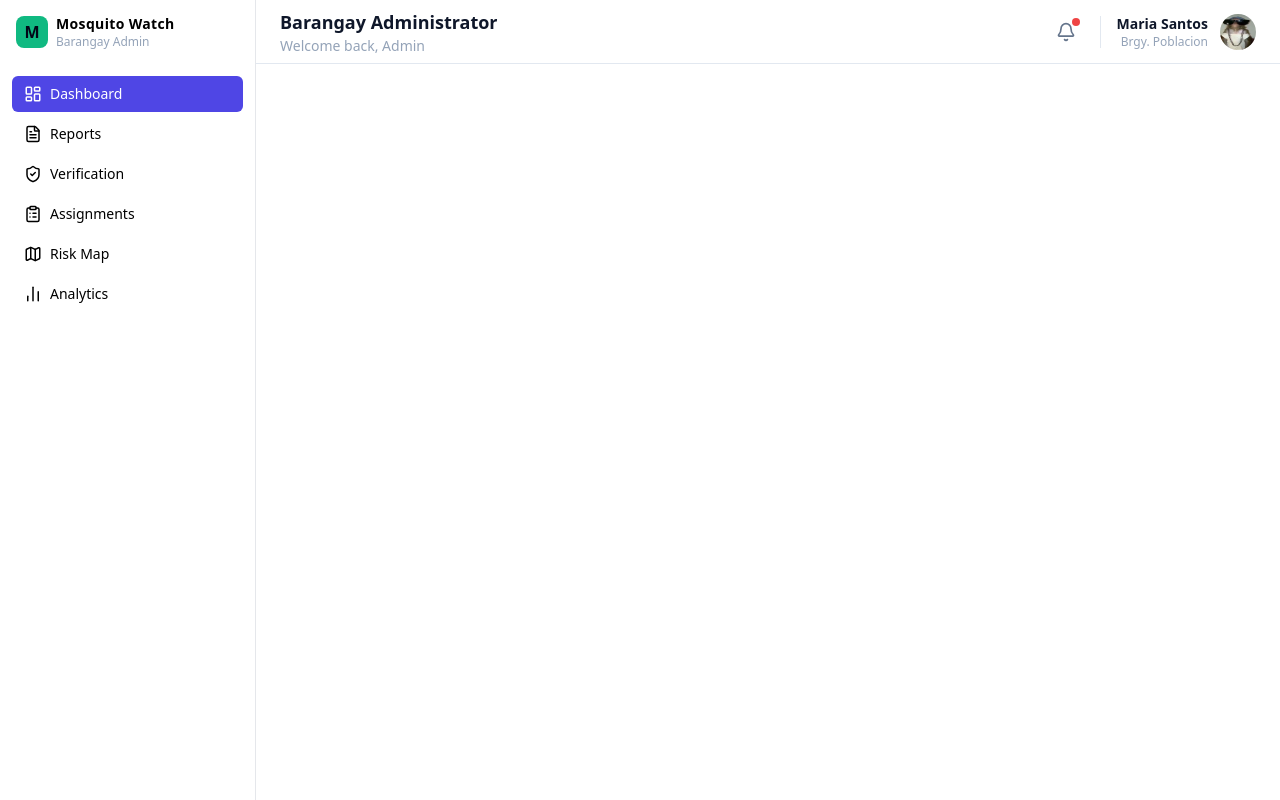
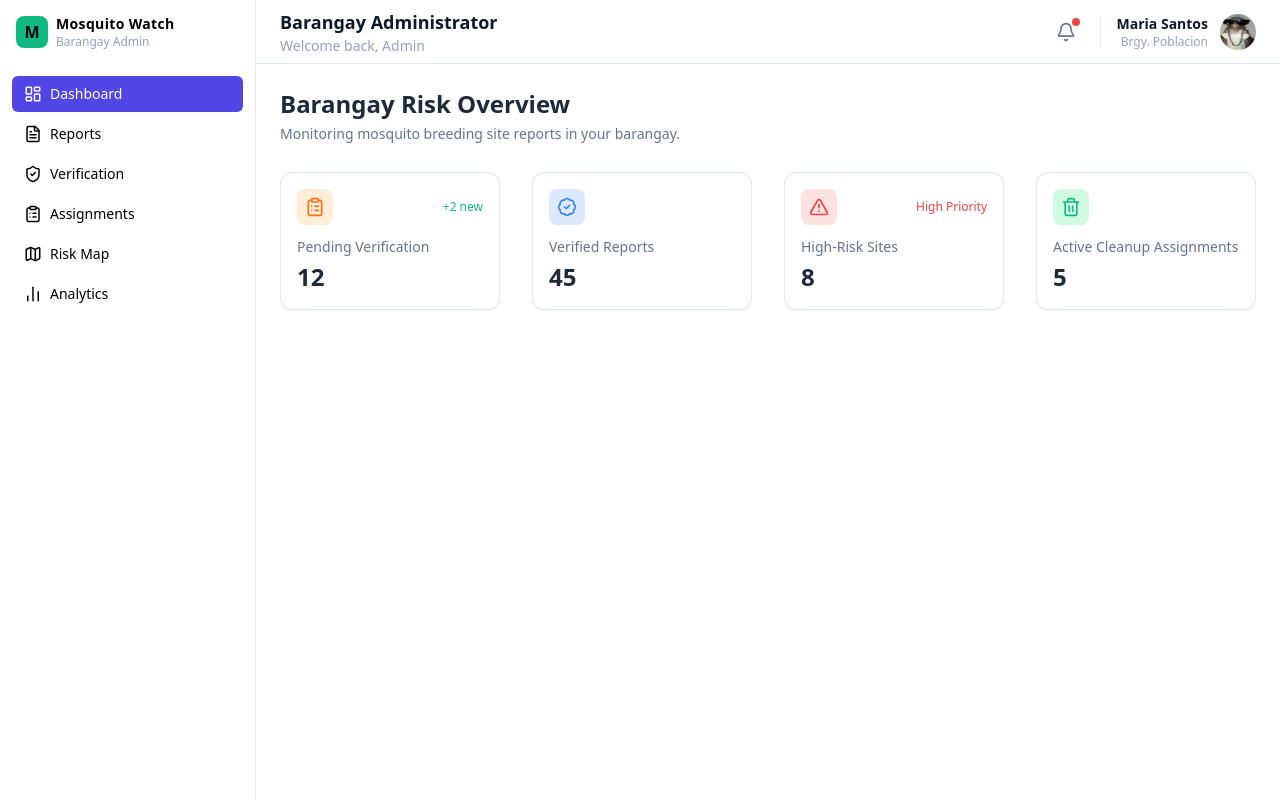
Before and after one commit to xelpaxu/aedify, a React (Vite) app: page / in a window 1280 px wide. Built offline with nearby package versions, Linux system fonts and the light colour scheme.

Commit message:
feat(dashboard): add risk overview header and stats cards (pending verification, verified reports, high-risk sites, cleanup assignments)

```diff
--- a/src/pages/DashboardPage.tsx
+++ b/src/pages/DashboardPage.tsx
@@ -1,7 +1,59 @@
 import type React from "react";
+import { ClipboardList, BadgeCheck, TriangleAlert, Trash2 } from "lucide-react";
 
 export const DashboardPage: React.FC = () => {
   return (
-    <div></div>
+    <div>
+      <h2 className="text-2xl font-bold text-slate-800">Barangay Risk Overview</h2>
+      <p className="mt-1 text-sm text-slate-500">Monitoring mosquito breeding site reports in your barangay.</p>
+
+      <div className="mt-7 grid gap-8 md:grid-cols-4">
+        {/* Pending Verification */}
+        <div className="rounded-xl border border-slate-200 bg-white p-4 shadow-sm">
+          <div className="flex items-center justify-between">
+            <div className="rounded-lg bg-orange-100 p-2">
+              <ClipboardList size={20} className="text-orange-500" />
+            </div>
+            <span className="text-xs font-medium text-emerald-500">+2 new</span>
+          </div>
+          <p className="mt-3 text-sm text-slate-500">Pending Verification</p>
+          <p className="mt-1 text-2xl font-bold text-slate-800">12</p>
+        </div>
+
+        {/* Verified Reports */}
+        <div className="rounded-xl border border-slate-200 bg-white p-4 shadow-sm">
+          <div className="flex items-center justify-between">
+            <div className="rounded-lg bg-blue-100 p-2">
+              <BadgeCheck size={20} className="text-blue-500" />
+            </div>
+          </div>
+          <p className="mt-3 text-sm text-slate-500">Verified Reports</p>
+          <p className="mt-1 text-2xl font-bold text-slate-800">45</p>
+        </div>
+
+        {/* High-Risk Sites */}
+        <div className="rounded-xl border border-slate-200 bg-white p-4 shadow-sm">
+          <div className="flex items-center justify-between">
+            <div className="rounded-lg bg-red-100 p-2">
+              <TriangleAlert size={20} className="text-red-500" />
+            </div>
+            <span className="text-xs font-medium text-red-500">High Priority</span>
+          </div>
+          <p className="mt-3 text-sm text-slate-500">High-Risk Sites</p>
+          <p className="mt-1 text-2xl font-bold text-slate-800">8</p>
+        </div>
+
+        {/* Active Cleanup Assignments */}
+        <div className="rounded-xl border border-slate-200 bg-white p-4 shadow-sm">
+          <div className="flex items-center justify-between">
+            <div className="rounded-lg bg-emerald-100 p-2">
+              <Trash2 size={20} className="text-emerald-500" />
+            </div>
+          </div>
+          <p className="mt-3 text-sm text-slate-500">Active Cleanup Assignments</p>
+          <p className="mt-1 text-2xl font-bold text-slate-800">5</p>
+        </div>
+      </div>
+    </div>
   );
 };
```
